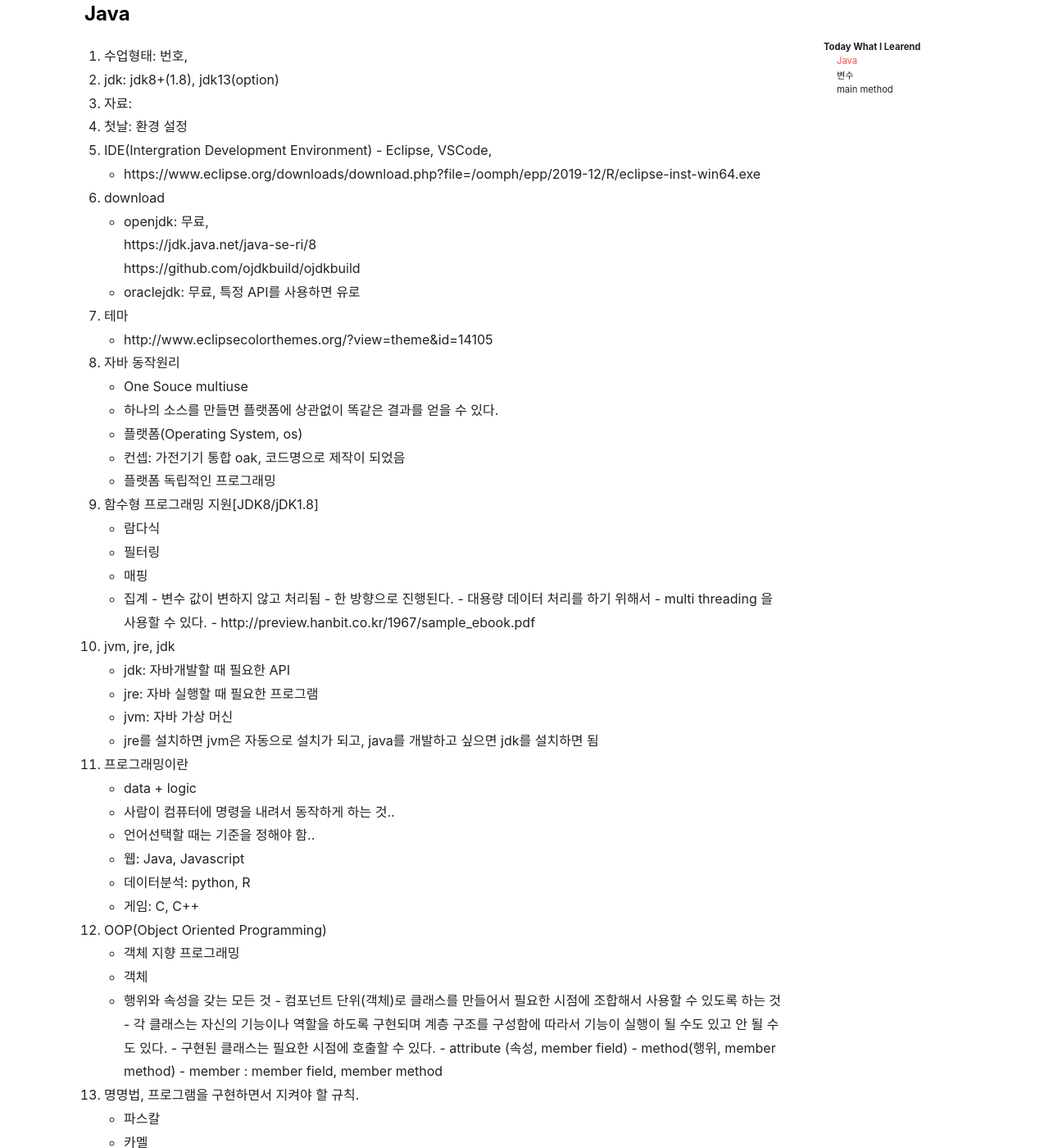
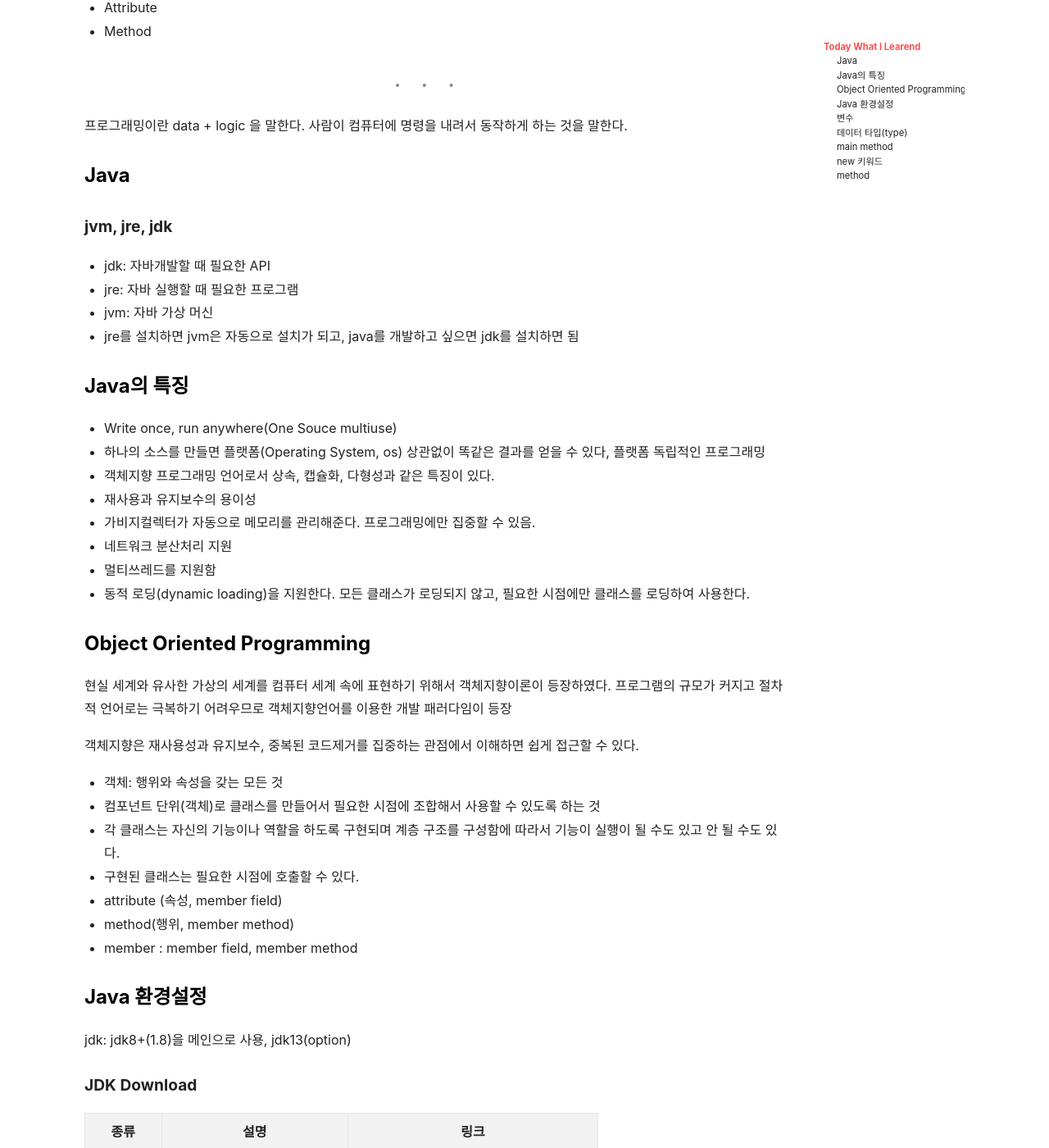
Before and after one commit to mchaemil/mchaemil.github.io, a Jekyll site: the page built from _posts/2020-01-10-JAVA-what-is-the-JAVA.md, in a window 1280 px wide and 1400 px high, scrolled down 719 px. Shown: the whole window at 82% size. Built offline with Jekyll 4.4.1, drawn with Linux system fonts in a browser that asks for light colours; nearby versions of some CDN libraries; comment, search, counter and statistics services are not loaded; some of the changed text lies outside the part shown.

Commit message:
update post

````diff
--- a/_posts/2020-01-10-JAVA-what-is-the-JAVA.md
+++ b/_posts/2020-01-10-JAVA-what-is-the-JAVA.md
@@ -10,10 +10,11 @@ comments: true
 
 
 
-자바는 강한 규칙을 가지고 있고, 프로그래머가 전해지는 책임이 크다.
-대신 그만큼 강한 통제를 가지고 있는 것 같다.
+자바는 강한 규칙을 가지고 있어서 프로그래머가 짊어지는 책임이 크다. 대신 그만큼 프로그래머가 강한 통제를 가지고 있는 것 같다. 강한 통제를 가지고 있는데 이러한 지점이 가져다 주는 이점은 무엇일가 고민해본다..!
 
 
+#### 자바의 기술이 변화하는 흐름을 분석해보면 기술의 흐름이 보인다.
+> 자바 안으로 주요한 기술들이 계속해서 들어왔다. 자바 1.8 부터 함수형 프로그래밍이 들어왔다. 이렇게 자바 안으로 들어온 기술들을 따라 들어가보는 것도 재밌는 일일 것 같다.
 
 
 ---
@@ -30,82 +31,136 @@ comments: true
 ---
 
 
-
+프로그래밍이란 data + logic 을 말한다. 사람이 컴퓨터에 명령을 내려서 동작하게 하는 것을 말한다.
 
 ### Java
 
-1. 수업형태: 번호,
-1. jdk: jdk8+(1.8), jdk13(option)
-1. 자료:
-1. 첫날: 환경 설정
-1. IDE(Intergration Development Environment) - Eclipse, VSCode,
-    - https://www.eclipse.org/downloads/download.php?file=/oomph/epp/2019-12/R/eclipse-inst-win64.exe
-1. download
-    - openjdk: 무료,
-    https://jdk.java.net/java-se-ri/8
-    https://github.com/ojdkbuild/ojdkbuild
-    - oraclejdk: 무료, 특정 API를 사용하면 유로
-1. 테마
-    - http://www.eclipsecolorthemes.org/?view=theme&id=14105
-1. 자바 동작원리
-  - One Souce multiuse
-  - 하나의 소스를 만들면 플랫폼에 상관없이 똑같은 결과를 얻을 수 있다.
-  - 플랫폼(Operating System, os)
-  - 컨셉: 가전기기 통합 oak, 코드명으로 제작이 되었음
-  - 플랫폼 독립적인 프로그래밍
 
 
 
-1. 함수형 프로그래밍 지원[JDK8/jDK1.8]
-  - 람다식
-    - 필터링
-    - 매핑
-    - 집계
-  - 변수 값이 변하지 않고 처리됨
-  - 한 방향으로 진행된다.
-  - 대용량 데이터 처리를 하기 위해서
-  - multi threading 을 사용할 수 있다.
-  - http://preview.hanbit.co.kr/1967/sample_ebook.pdf
-1. jvm, jre, jdk
-  - jdk: 자바개발할 때 필요한 API
-  - jre: 자바 실행할 때 필요한 프로그램
-  - jvm: 자바 가상 머신
-  - jre를 설치하면 jvm은 자동으로 설치가 되고, java를 개발하고 싶으면 jdk를 설치하면 됨
-1. 프로그래밍이란
-  - data + logic
-  - 사람이 컴퓨터에 명령을 내려서 동작하게 하는 것..
-  - 언어선택할 때는 기준을 정해야 함..
-    - 웹: Java, Javascript
-    - 데이터분석: python, R
-    - 게임: C, C++
-1. OOP(Object Oriented Programming)
-  - 객체 지향 프로그래밍
-  - 객체
-      - 행위와 속성을 갖는 모든 것
-  - 컴포넌트 단위(객체)로 클래스를 만들어서 필요한 시점에 조합해서 사용할 수 있도록 하는 것
-  - 각 클래스는 자신의 기능이나 역할을 하도록 구현되며 계층 구조를 구성함에 따라서 기능이 실행이 될 수도 있고 안 될 수도 있다.
-  - 구현된 클래스는 필요한 시점에 호출할 수 있다.
-  - attribute (속성, member field)
-  - method(행위, member method)
-  - member : member field, member method
-1. 명명법, 프로그램을 구현하면서 지켜야 할 규칙.
-  - 파스칼
-  - 카멜
-  - 헝가리언
-1. 패키지
-  - 비슷한 클래스들의 묶음(모음)
-    - www.sk.co.kr
-    - kr.co.sk.sales
-      - 영업파트 관련 코드들이 들어감
-    - kr.co.sk.common
-      - 공통으로 사용하는 코드들이 들어감
-    - com.medici.java01
-  - 파일 맨 상단에 작성을 한다.
-  - 패키지는 .밑으로 하나씩 폴더를 구성한다.
+
+#### jvm, jre, jdk
+- jdk: 자바개발할 때 필요한 API
+- jre: 자바 실행할 때 필요한 프로그램
+- jvm: 자바 가상 머신
+- jre를 설치하면 jvm은 자동으로 설치가 되고, java를 개발하고 싶으면 jdk를 설치하면 됨
 
 
- ### 데이터 타입(type)
- **기본 타입(primitive)** : **값을 저장하는 타입**
+### Java의 특징
+
+- Write once, run anywhere(One Souce multiuse)
+- 하나의 소스를 만들면 플랫폼(Operating System, os) 상관없이 똑같은 결과를 얻을 수 있다, 플랫폼 독립적인 프로그래밍
+- 객체지향 프로그래밍 언어로서 상속, 캡슐화, 다형성과 같은 특징이 있다.
+- 재사용과 유지보수의 용이성
+- 가비지컬렉터가 자동으로 메모리를 관리해준다. 프로그래밍에만 집중할 수 있음.
+- 네트워크 분산처리 지원
+- 멀티쓰레드를 지원함
+- 동적 로딩(dynamic loading)을 지원한다. 모든 클래스가 로딩되지 않고, 필요한 시점에만 클래스를 로딩하여 사용한다.
+
+
+
+### Object Oriented Programming
+
+현실 세계와 유사한 가상의 세계를 컴퓨터 세계 속에 표현하기 위해서 객체지향이론이 등장하였다. 프로그램의 규모가 커지고 절차적 언어로는 극복하기 어려우므로 객체지향언어를 이용한 개발 패러다임이 등장
+
+객체지향은 재사용성과 유지보수, 중복된 코드제거를 집중하는 관점에서 이해하면 쉽게 접근할 수 있다.
+
+- 객체: 행위와 속성을 갖는 모든 것
+- 컴포넌트 단위(객체)로 클래스를 만들어서 필요한 시점에 조합해서 사용할 수 있도록 하는 것
+- 각 클래스는 자신의 기능이나 역할을 하도록 구현되며 계층 구조를 구성함에 따라서 기능이 실행이 될 수도 있고 안 될 수도 있다.
+- 구현된 클래스는 필요한 시점에 호출할 수 있다.
+- attribute (속성, member field)
+- method(행위, member method)
+- member : member field, member method
+
+
+### Java 환경설정
+
+jdk: jdk8+(1.8)을 메인으로 사용, jdk13(option)
+
+#### JDK Download
+
+| 종류 | 설명 | 링크 |
+|---|---|---|
+| `openjdk` | 무료 | https://github.com/ojdkbuild/ojdkbuild |
+| `oraclejdk` | 무료, 특정 API를 사용하면 유로 | https://jdk.java.net/java-se-ri/8 |
+
+
+1. `openjdk`링크에서 Micro soft install version 을 설치한다.
+	- java-1.8.0-openjdk-1.8.0.232-2.b09.ojdkbuild.windows.x86_64.msi (sha256)
+1. 환경 변수가 설정된 것을 확인하기
+
+#### IDE(Intergration Development Environment)
+
+자바를 사용할 때 가장 많이 사용되는 IDE
+- **[이클립스 다운로드링크](https://www.eclipse.org/downloads/download.php?file=/oomph/epp/2019-12/R/eclipse-inst-win64.exe)**
+
+이클립스 드라큘라 테마, 인텔리제이와 가장 비슷한 느낌을 준다고 함
+- **[이클립스 드라큘라 테마 링크](http://www.eclipsecolorthemes.org/?view=theme&id=14105)**
+
+1. Eclipse를 다운로드 받고 실행
+1. 타입에서 -> `Eclipse IDE for Enterprise Java Developers` 를 선택
+1. 나오는 체크박스들을 모두 선택
+
+
+#### Eclipse 단축명령
+
+| 명령어 | 설명 |
+|---|---|
+| `ctrl + n` | 파일생성하는 단축키 |
+| `ctrl + m` | 화면 확대 |
+| `ctrl + F11` | Run 입력 |
+
+
+#### 프로그래밍 코드를 표기하는 약속(명명법)
+- 프로그램을 구현하면서 지켜야 할 규칙이나, 오류가 발생하지는 않는다.
+- 하지만 프로그래머들의 규약이라서 반드시 지키지 않으면 혼난다!
+- 파스칼(pascal) : 처음에 시작할 때 대문자 그다음 소문자 의미 바뀌면 대문자 소문자
+ ex) class CoffeeMachine 클래스, 인터페이스
+- 카멜(camel) : 처음에 시작할 때 소문자 의미 바뀔때 첫글자 대문자 소문자
+ ex) public void makeCoffee(); 메소드, 변수명
+- 헝가리언(hungarian) : 타입 축약 + 이름
+ ex) txtName, lblNumber 타입을 줄여서 이름과 붙여사용, GUI(Swing)
+- 전체 대문자 : 상수, 변하지 않는 값을 지정할 때
+ ex) Math.PI = 3.14, System.out.println(Math.PI); 3.14가 나온다.
+- 전체 소문자 : 예약어, 키워드, 패키지
+ ex) public, new, void, class , com.sk.sales
+
+
+
+#### 패키지
+- 비슷한 클래스들의 묶음(모음)
+- www.sk.co.kr
+- kr.co.sk.sales
+  - 영업파트 관련 코드들이 들어감
+- kr.co.sk.common
+  - 공통으로 사용하는 코드들이 들어감
+- com.medici.java01
+- 파일 맨 상단에 작성을 한다.
+- 패키지는 `.`밑으로 하나씩 폴더를 구성한다.
+
+
+
+### 변수
+
+- 데이터나 주소값을 저장하는 메모리 공간
+- 기본타입은 값을 저장하고, 참조타입은 주소를 저장한다.
+- 사용할 용도에 맞는 명칭을 정하면 그게 변수명이 된다.
+
+```JAVA
+int age;
+age = 25;
+
+```
+
+### 데이터 타입(type)
+
+프로그래밍에서 사용하는 값은 문자와 숫자로 나눌 수 있으며, 숫자는 정수, 실수로 나눌 수 있다. 데이터 타입은 기본형과 참조형으로 구분된다.
+
+
+#### 기본 타입(primitive type) : 값을 저장하는 타입
+
+`char` 는 내부적으로 정수(유니코드로)로 저장하므로 정수 또는 실수형과 연산이 가능하다. boolean은 다른 기본 자료형과 연산이 불가능하다. 또한 숫자는 가장 많이 사용되므로 타입을 4가지나 제공한다.
 
 | 명령어 | 설명 |
 |---|---|
@@ -120,37 +175,68 @@ comments: true
 | `enum` | 열거형 |
 
 
-- **참조타입(reference type)**: reference를 저장하는 타입
+#### 참조타입(reference type): reference를 저장하는 타입
+
+참조타입은 어떤 값이 저장되어 있는 주소를 값으로 가짐. 연산자 new를 통해서 객체의 주소가 만들어진다.
+
+
 - 배열타입
 - User define(개발자가 정의한 타입)
   - API Document 에 정의된 클래스
 
 
 
-### 변수
-  - 데이터나 주소값을 저장하는 저장소
-  - 기본타입은 값을 저장하고, 참조타입은 주소를 저장한다.
-  - 사용할 용도에 맞는 명칭을 정하면 그게 변수명이 된다.
+
+참조타입은 그 자체로 무엇도 표현할 수 없으므로
+. 연산자를 통해서 값에 접근해야 한다.
 
 ### main method
-  - 순수 자바 애플리케이션을 실행할 때 제일 먼저 호출되는 메서드
-  - public static void main(String[] args) { }
-  - 대소문자 구분을 하고, 반드시 위와 똑같이 쓰지 않으면 오류가 발생한다.
-  - 만들어진 클래스를 실행하고 싶으면 위의 메소드에 객체를 생성해서 실행해야 한다.
+- 순수 자바 애플리케이션을 실행할 때 제일 먼저 호출되는 메서드
+- 만들어진 클래스를 실행하고 싶으면 main 메소드에 객체를 생성해서 실행해야 한다. `java.exe`에 의해 호출될 수 있도록 미리 약속된 부분이므로 항상 똑같이 적어야 한다.
+- 대소문자 구분을 하고, 반드시 아래와 똑같이 쓰지 않으면 오류가 발생한다.
 
 
-#### new 키워드
-  - 객체를 생성할 때 사용하는 키워드
-  - 객체를 생성하는 이유? 객체를 사용하기 위해서
-  - 객체를 생성하는 법
-  - 참조변수는 그 자체가 값이 아니므로 어떤 식으로든 가공을 해야 한다.
-  - 예를 들면, cm.coffeeMake(); 처럼 만들어진 메소드를 호출해야 내가 작성한 메시지가 출력된다.
+```JAVA
+public class helloworld {
+	public static void main(String[] args) {
+	// 시행될 문장을 적는다.
+	System.out.println("밥 먹으러 갈 시간이다.");
+	}
+}
+```
 
 
-#### method
+모든 클래스가 main 메서드를 가지고 있어야 하는 것은 아니지만 하나의 JAVA 애플리케이션에는 main 메서드를 포함한 클래스가 꼭 한 개는 있어야 한다.
+
+소스파일의 이름은 `public class`의 이름과 일치해야 한다. `public class`가 없다면 어떠한 class 의 이름으로 해도 상관 없다.
+
+### new 키워드
+
+**new는 객체를 생성할 때 사용하는 키워드이다.**
+- 객체를 생성하는 이유? 객체를 사용하기 위해서
+
+New 는 생성자를 호출하는 역할을 한다 Reference와 객체는 new 라는 키워드를 통해서 연결되어 있다. New 라는 키워드를 이용해서 동적으로 객체를 생성한 다음 대입 할당 연산자를 통해서 연결하게 된다. 여기서 obj1 는 Reference를 가지게 되므로 참조변수가 된다.
+
+```JAVA
+Obj obj1 = new Obj();
+```
+
+
+#### 객체를 사용하는 방법
+- 참조변수는 그 자체가 값이 아니므로 어떤 식으로든 가공을 해야 한다.
+- 멤버를 참조할 때는 멤버참조연산자(.)를 사용한다
+- 예를 들면, `cm.coffeeMake();` 처럼 메소드를 호출해야 사용자가 정의한 메소드가 수행된다.
+
+```JAVA
+CoffeeMachine cm = new CoffeeMachine()
+cm.coffeeMake()
+
+```
+
+### method
   - 데이터를 가지고 어떤 로직을 만들어서 데이터를 출력하거나 넣을 때 사용
   - return O
-
+  - void 를 쓰지 않으면 값을 사용하고 끝낸다.
 
 ```JAVA
 int count() {
@@ -159,7 +245,7 @@ int count() {
 }
 ```
 
-- return X
+- return X, 반환하는 자료형이 없으면 void를 명시한다.
   - void 넣는 순간 리턴을 받지 않겠다고 답함..!
 
 ```JAVA
@@ -169,31 +255,5 @@ void isSarangOk() {
 
 ```
 
-참조타입은 그 자체로 무엇도 표현할 수 없으므로
-. 연산자를 통해서 값에 접근해야 한다.
-
-
-
-#### Eclipse 단축명령
-
-| 명령어 | 설명 |
-|---|---|
-| `ctrl + n` | 파일생성하는 단축키 |
-| `ctrl + m` | 화면 확대 |
-| `ctrl + F11` | Run 입력 |
-
-
-```JAVA
-public class helloworld {
-	public static void main(String[] args) {
-		System.out.println("밥 먹으러 갈 시간이다.");
-	}
-}
-```
 
 #### void
-void 를 쓰지 않으면 값을 사용하고 끝낸다.
-
-
-#### 자바의 기술을 분석해보면 기술의 흐름이 보인다.
-주요 기술들이 자바 안으로 계속해서 들어왔다.
````
